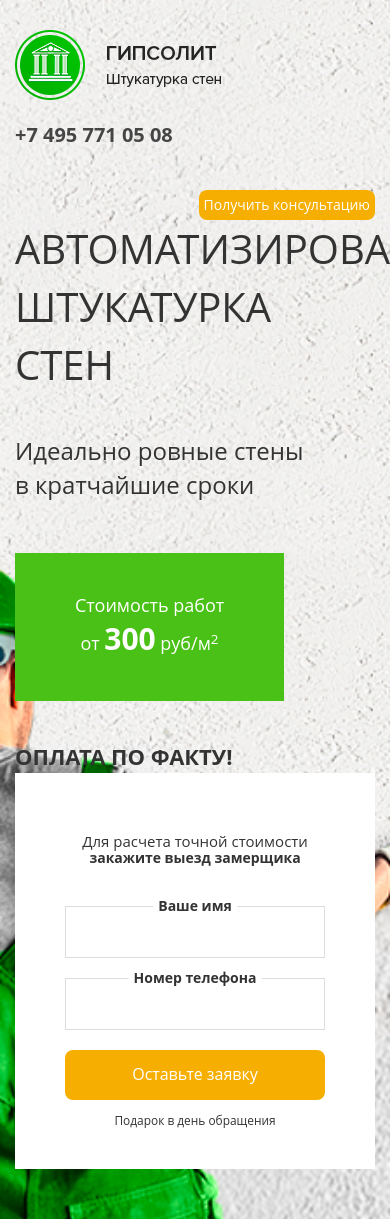
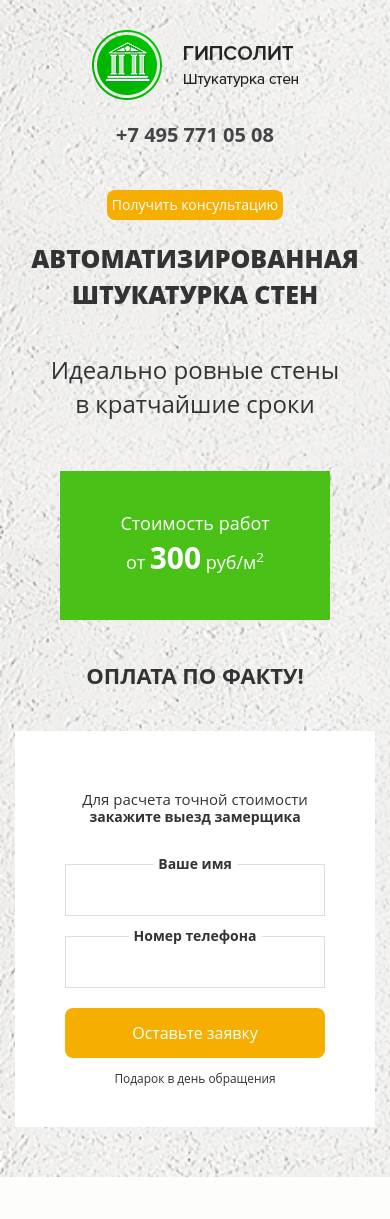
Before and after one commit to imen5581/plaster.github.io, a PHP site: page / in a window 390 px wide; the page is wider, and only the part inside the window is pictured. After the commit the page ends 1177 px from the top of that part, so only its background shows below. Run offline with PHP 8.4, Linux system fonts and the light colour scheme.

Commit message:
Адаптив 1-го экрана

```diff
--- a/css/main.css
+++ b/css/main.css
@@ -6,12 +6,21 @@ html {
 body {
   font-family: 'Open Sans', sans-serif;
 }
+a:hover {
+  text-decoration: none;
+}
 .button {
   background-color: #f6ae00;
   color: #ffffff;
   padding: 5px 5px;
   border-radius: 8px;
   border: none;
+  -webkit-transition: all 0.2s;
+  transition: all 0.2s;
+}
+.button:hover {
+  cursor: pointer;
+  background-color: #ffbc1b;
 }
 /*Typography*/
 section {
@@ -28,9 +37,11 @@ section {
   /*Главный заголовок*/
 }
 .main-content h1 {
+  margin-top: 0;
   margin-bottom: 4rem;
   text-transform: uppercase;
   font-size: 4rem;
+  font-weight: 900;
   line-height: 1.45;
 }
 .main-content span {
@@ -45,6 +56,7 @@ section {
   font-size: 3rem;
 }
 .main-form {
+  margin-top: 10px;
   padding: 4rem 5rem;
   background-color: #ffffff;
   text-align: center;
@@ -115,3 +127,34 @@ section {
   height: 7rem;
   line-height: 7rem;
 }
+@media (max-width: 990px) {
+  .main {
+    background-position: top right;
+  }
+  .phone-block {
+    text-align: center;
+  }
+  .main-title {
+    padding-bottom: 3rem;
+    text-align: center;
+  }
+}
+@media (max-width: 767px) {
+  .main {
+    background-position: top left;
+  }
+  .header {
+    text-align: center;
+  }
+  .wrap-block {
+    text-align: center;
+  }
+  .main-content h1 {
+    font-size: 2.5rem;
+  }
+}
+@media (max-width: 320px) {
+  .main-content h1 {
+    font-size: 2.3rem;
+  }
+}
--- a/index.php
+++ b/index.php
@@ -19,16 +19,18 @@
         <div class="header">
             <div class="row">
 
-                <div class="col-md-3">
+                <div class="col-md-3 col-sm-4 col-xs-12">
                     <div class="logo">
                         <img src="img/logo.png" alt="Гипсолит. Штукатурка стен">
                     </div>
                 </div>
 
-                <div class="col-md-2 col-md-offset-4">
+                <div class="col-lg-2 col-lg-offset-4 col-md-4 col-md-offset-2 col-sm-4 col-sm-offset-0 col-xs-12">
+                    <div class="phone-block">
                 <a class = "phone-link" href = "#"> +7 495 771 05 08 </a>
                 </div>
-                <div class="col-md-3">
+                </div>
+                <div class="col-md-3 col-sm-4 col-xs-12">
                     <div class="wrap">
                         <div class="wrap-block">
                             <button class = "button header-btn">
@@ -42,9 +44,9 @@
             </div>
         <div class="main-content">
             <div class="row">
-                <div class="col-md-6">
+                <div class="col-md-6 col-sm-12">
                     <div class="main-title">
-                        <h1>Автоматизированная <br> штукатурка стен</h1>
+                        <h1>Автоматизированная штукатурка стен</h1>
                         <p class = "main-subtitle">Идеально ровные стены <br>в кратчайшие сроки</p>
                         <span>
                             Cтоимость работ <br>
@@ -55,7 +57,7 @@
                         </strong>
                     </div>
                 </div>
-                <div class="col-md-4 col-md-offset-2">
+                <div class="col-lg-4 col-ld-offset-2 col-md-5 col-md-offset-1 col-sm-8 col-sm-offset-2">
                     <div class="main-form">
                         <h2 class="main-form-header">Для расчета точной стоимости <br><strong>закажите выезд замерщика</strong></h2>
                         <form action="#">
--- a/less/main.less
+++ b/less/main.less
@@ -15,12 +15,21 @@ html {
 body{
   font-family: 'Open Sans', sans-serif;
 }
+a:hover{
+  text-decoration: none;
+
+}
 .button {
   background-color: @btn-color;
   color: @light;
   padding: 5px 5px;
   border-radius: 8px;
   border:none;
+  transition: all 0.2s;
+  &:hover{
+    cursor:pointer;
+    background-color: lighten(@btn-color, 7%);
+  }
 
 }
 /*Typography*/
@@ -38,9 +47,11 @@ section{
     margin-top: 10rem;
 /*Главный заголовок*/
     h1 {
+      margin-top: 0;
       margin-bottom: 4rem;
       text-transform: uppercase;
       font-size: 4rem;
+      font-weight: 900;
       line-height: 1.45;
     }
 
@@ -60,6 +71,7 @@ section{
 
   }
   &-form{
+    margin-top: 10px;
     padding: 4rem 5rem;
     background-color: @light;
     text-align: center;
@@ -133,3 +145,44 @@ section{
   height: 7rem;
   line-height: 7rem;
 }
+@media(max-width: 990px){
+  .main{
+    background-position: top right;
+  }
+  .phone-block{
+    text-align: center;
+  }
+  .main-title{
+    padding-bottom: 3rem;
+    text-align: center;
+  }
+}
+
+@media (max-width: 767px) {
+  .main{
+    background-position: top left;
+  }
+  .header{
+    text-align: center;
+
+  }
+  .wrap-block{
+    text-align: center;
+  }
+  .main-content {
+
+    h1 {
+      font-size: 2.5rem;
+    }
+  }
+}
+
+@media (max-width: 320px) {
+
+  .main-content {
+
+    h1 {
+      font-size: 2.3rem;
+    }
+  }
+}
```
